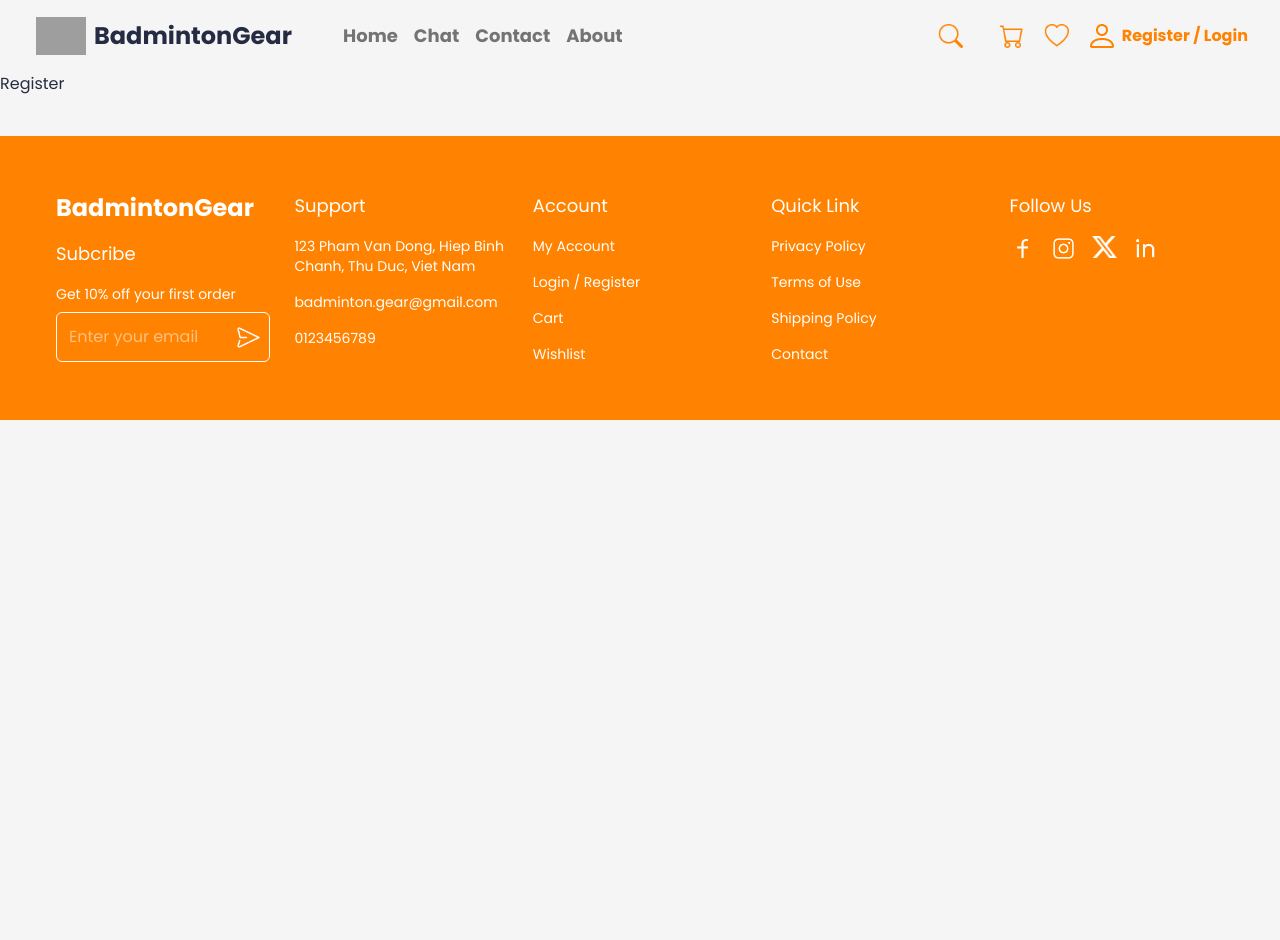
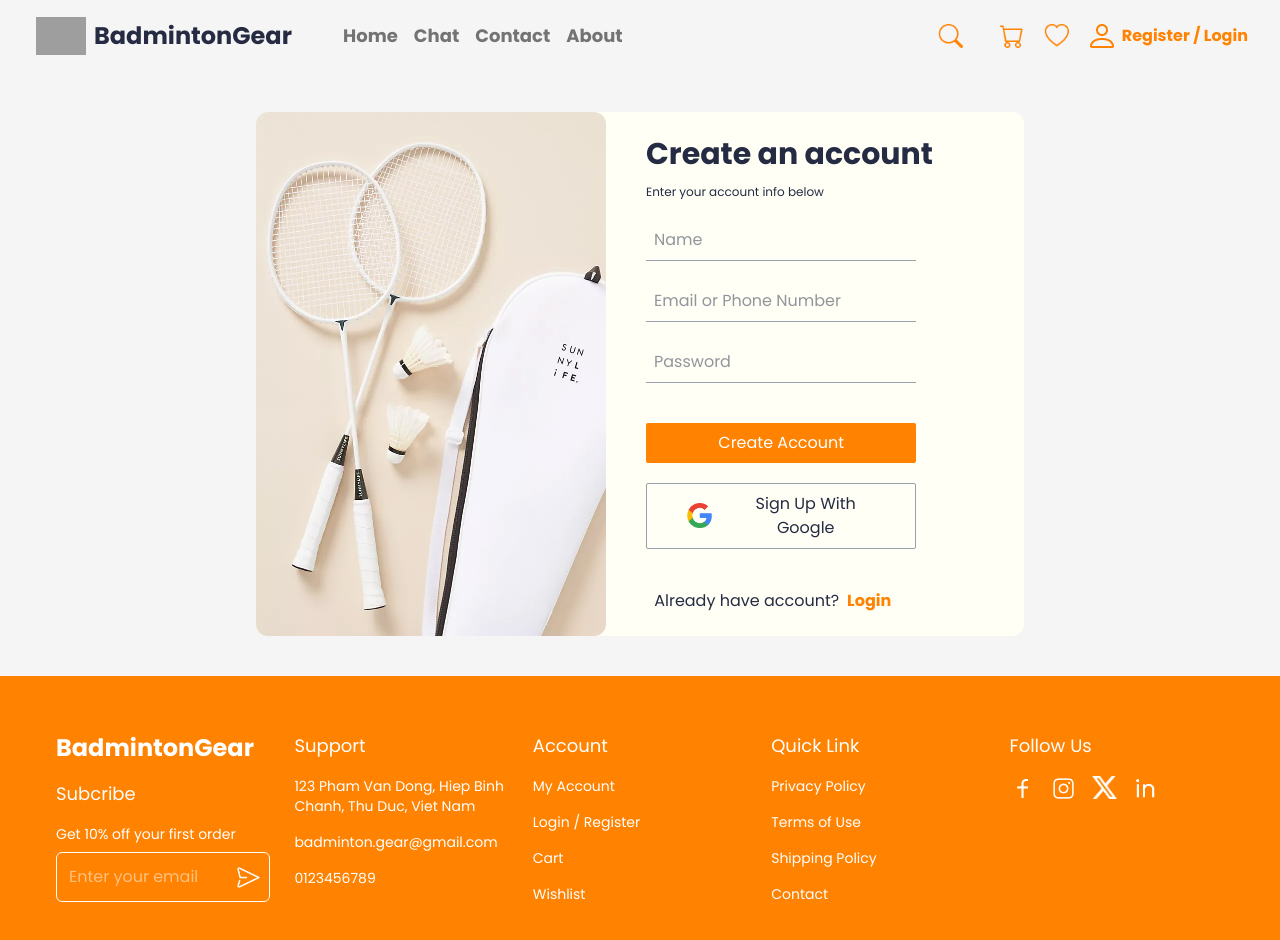
Before and after one commit to ITechIOI/SE113-BadmintonGear-Testing, a Next.js app: page /register in a window 1280 px wide. Shown: the top 940 px of the page. Before the commit the page ends 800 px from the top, so only its background shows below. Built offline with nearby package versions, Linux system fonts and the light colour scheme; grey boxes are pictures that could not be loaded.

Commit message:
Submit Register page

```diff
--- a/src/app/login/page.js
+++ b/src/app/login/page.js
@@ -2,9 +2,9 @@ import Image from "next/image";
 
 export default function Login() {
     return (
-        <div className="flex items-center mt-10 m-auto h-auto w-3/5 bg-[#FFFFF6] rounded-xl">
+        <div className="flex items-center mt-10 m-auto h-auto w-3/5 bg-[#FFFFF6] rounded-xl text-montserrat">
             <Image src="/images/loginimage.jpg" alt="image" width={350} height={400} className="rounded-xl" />
-            <div className="flex justify-center ml-10 mr-10 w-fit gap-5 ">
+            <div className="ml-10 mr-10 w-fit gap-5 ">
                 <form id="login-form" className="w-fit">
                     <h1 className="font-montserrat font-bold text-3xl w-fit">Log in to BadmintonGear</h1>
                     <p className="font-montserrat text-xs mt-3 w-fit">Welcome back! Please enter your details.</p>
@@ -15,6 +15,10 @@ export default function Login() {
                         <a className="absolute right-0 text-[#ff8200] text-xs">Forget Password?</a>
                     </div>
                 </form>
+                <div className="text-center mt-10 w-3/4">Don't you have an account?
+                    <a href="/register" className="text-[#ff8200] font-bold ml-2">Register</a>
+                </div>
+
             </div>
         </div>
     )
--- a/src/app/register/page.js
+++ b/src/app/register/page.js
@@ -1,5 +1,25 @@
+import Image from "next/image"
 export default function Register() {
     return (
-        <div>Register</div>
+        <div className="flex items-center mt-10 m-auto h-auto w-3/5 bg-[#FFFFF6] rounded-xl">
+            <Image src="/images/loginimage.jpg" alt="image" width={350} height={400} className="rounded-xl" />
+            <div className="ml-10 mr-10 w-fit gap-5 ">
+                <form id="register-form" className="w-fit">
+                    <h1 className="font-montserrat font-bold text-3xl w-fit">Create an account</h1>
+                    <p className="font-montserrat text-xs mt-3 w-fit">Enter your account info below</p>
+                    <input id="name" type="text" placeholder="Name" className="w-4/5 p-2 mt-5 mr-5 border-b border-gray-400 focus:border-[#FF8200] outline-none" required />
+                    <input id="email" type="text" placeholder="Email or Phone Number" className="w-4/5 p-2 mt-5 mr-5 border-b border-gray-400 focus:border-[#FF8200] outline-none" required />
+                    <input id="password" type="password" placeholder="Password" className="w-4/5 p-2 mt-5 mr-5 border-b border-gray-400 focus:border-[#FF8200] outline-none" required />
+                    <button type="submit" className="pl-10 pr-10 pt-2 pb-2 w-4/5 mt-10 rounded-xs bg-[#FF8200] text-white font-montserrat">Create Account</button>
+                    <button className="pl-10 pr-10 pt-2 pb-2 w-4/5 rounded-xs mt-5 border border-gray-400 font-montserrat flex items-center justify-center">
+                        <Image src="/icons/googleic.png" alt="google" width={25} height={25} className="mr-6" />
+                        Sign Up With Google
+                    </button>
+                </form>
+                <div className="text-center mt-10 w-3/4">Already have account?
+                    <a href="/login" className="text-[#ff8200] font-bold ml-2">Login</a>
+                </div>
+            </div>
+        </div>
     )
 }
```
Also changed, not shown: public/icons/googleic.png (added).
